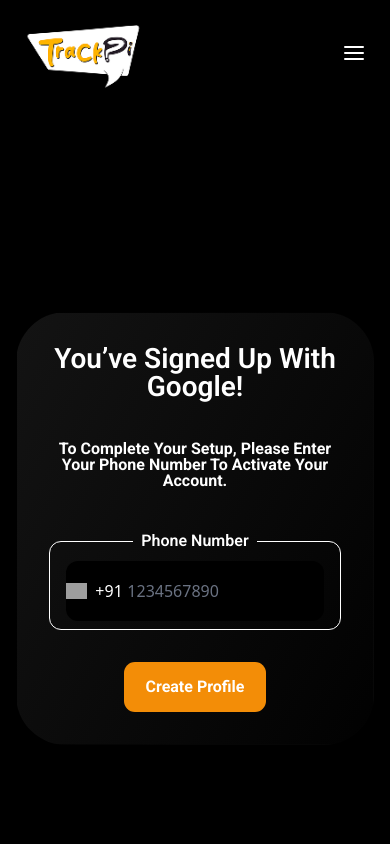
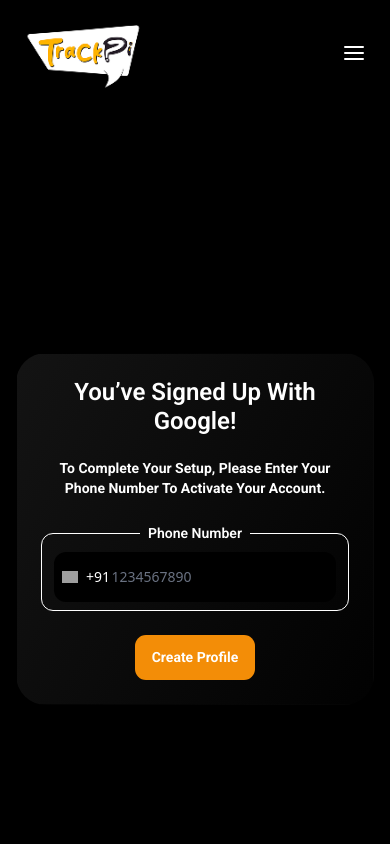
Before and after one commit to sivasankar55/Trackpi, a React (Vite) app in the folder TRACPI/frontend/: page /phone-number/enter in a window 390 px wide. Shown: the top 844 px of the page. Built offline with nearby package versions, Linux system fonts and the light colour scheme; no server answers; grey boxes are pictures that could not be loaded.

Commit message:
Implement phone number validation (10 digits only) and responsive design

```diff
--- a/TRACPI/frontend/src/pages/PhoneNUmber.jsx
+++ b/TRACPI/frontend/src/pages/PhoneNUmber.jsx
@@ -5,14 +5,43 @@ import { AuthContext } from '../context/AuthContext';
 
 const PhoneNUmber = () => {
     const [phoneNumber, setPhoneNumber] = useState('');
-    const[error, setError] = useState('');
+    const [error, setError] = useState('');
     const { token, user, login } = useContext(AuthContext)
     const [loading, setLoading] = useState(false);
     const navigate = useNavigate();
 
+    const validateForm = () => {
+        if (!phoneNumber || !/^\d{10}$/.test(phoneNumber)) {
+            setError('Contact Number must be exactly 10 digits.');
+            return false;
+        }
+        return true;
+    };
+
+    const handlePhoneChange = (e) => {
+        const value = e.target.value;
+        const re = /^[0-9\b]+$/;
+
+        // If value is not empty and not digits, ignore
+        if (value !== '' && !re.test(value)) {
+            return;
+        }
+
+        // Enforce max length of 10
+        if (value.length > 10) {
+            return;
+        }
+
+        setPhoneNumber(value);
+        if (error) setError('');
+    };
+
     const handleSubmit = async (e) => {
         e.preventDefault();
+        if (!validateForm()) return;
+
         setError('');
+        setLoading(true);
         try {
             const res = await axios.put(`http://localhost:5000/api/users/${user._id}`,
                 { phoneNumber },
@@ -22,56 +51,58 @@ const PhoneNUmber = () => {
             navigate('/start-course/dashboard');
         } catch (err) {
             setError(err.response?.data?.error || 'Failed to update phone number');
+        } finally {
+            setLoading(false);
         }
     };
 
     return (
-        <div className="w-full flex justify-center items-center min-h-screen bg-black px-4">
-            <div className="w-full max-w-[747px] rounded-[50px] border border-solid p-8 sm:p-[50px] space-y-10 backdrop-blur-[76px]"
+        <div className="w-full flex justify-center items-center min-h-screen bg-black px-4 py-8">
+            <div className="w-full max-w-[747px] rounded-[30px] sm:rounded-[50px] border border-solid p-6 sm:p-[50px] space-y-6 md:space-y-10 backdrop-blur-[76px]"
                 style={{
                     background: 'linear-gradient(117.87deg, #171717 -19.96%, rgba(23, 23, 23, 0.08) 96.5%)',
                     borderImage: 'linear-gradient(110.43deg, #000000 5.85%, rgba(0, 0, 0, 0.4) 94.01%) 1',
                 }}>
-                <h2 className="text-center text-[28px] sm:text-[36px] font-semibold text-white font-['Roboto'] capitalize leading-[100%]">
+                <h2 className="text-center text-[24px] md:text-[36px] font-semibold text-white font-['Roboto'] capitalize leading-[120%] md:leading-[100%]">
                     You’ve Signed Up with Google!
                 </h2>
-                <p className="text-center text-[16px] sm:text-[20px] font-bold text-white font-['Roboto'] capitalize leading-[100%]">
+                <p className="text-center text-[14px] md:text-[20px] font-bold text-white font-['Roboto'] capitalize leading-[140%] md:leading-[100%]">
                     To complete your setup, please enter your phone number to activate your account.
                 </p>
                 <form onSubmit={handleSubmit}>
-                    <fieldset className="w-full max-w-[647px] mx-auto h-auto border border-white rounded-[12px] px-4 py-2">
-                        <legend className="px-2 text-white font-semibold text-[16px] font-['Roboto'] text-center">
+                    <fieldset className="w-full max-w-[647px] mx-auto h-auto border border-white rounded-[12px] px-3 sm:px-4 py-2">
+                        <legend className="px-2 text-white font-semibold text-[14px] md:text-[16px] font-['Roboto'] text-center">
                             Phone Number
                         </legend>
-                        <div className="flex items-center h-[60px] bg-black rounded-[12px] ">
-                            <span className="flex items-center gap-2">
+                        <div className="flex items-center h-[50px] md:h-[60px] bg-black rounded-[12px] ">
+                            <span className="flex items-center gap-2 pl-2">
                                 <img
                                     src="https://flagcdn.com/w40/in.png"
                                     alt="India Flag"
-                                    className="w-6 h-4 object-cover"
+                                    className="w-5 h-3 md:w-6 md:h-4 object-cover"
                                 />
-                                <span className="text-white font-medium">+91</span>
+                                <span className="text-white font-medium text-sm md:text-base">+91</span>
                             </span>
                             <input
                                 type="tel"
                                 placeholder="1234567890"
-                                className=" border-none  ml-4  w-full bg-black text-white placeholder:text-gray-500"
+                                className=" border-none ml-2 md:ml-4 w-full bg-black text-white text-sm md:text-base placeholder:text-gray-500 outline-none"
                                 value={phoneNumber}
-                                onChange={(e) => setPhoneNumber(e.target.value)}
+                                onChange={handlePhoneChange}
                                 required
                             />
                         </div>
                     </fieldset>
-                    <div className="flex justify-center mt-8">
+                    {error && <p className="text-red-500 text-sm mt-3 text-center">{error}</p>}
+                    <div className="flex justify-center mt-6 md:mt-8">
                         <button
                             type="submit"
-                            className="w-[142px] h-[50px] bg-[#F38D07] text-white font-['Roboto'] font-bold text-[16px] rounded-[10.91px]"
+                            className="w-[120px] h-[45px] md:w-[142px] md:h-[50px] bg-[#F38D07] text-white font-['Roboto'] font-bold text-[14px] md:text-[16px] rounded-[10.91px] disabled:opacity-50"
                             disabled={loading}
                         >
                             {loading ? 'Saving...' : 'Create Profile'}
                         </button>
                     </div>
-                    {error && <div className="text-red-600 text-sm">{error}</div>}
                 </form>
             </div>
         </div>
```
Lines whose indentation alone changed are shown as unchanged.
